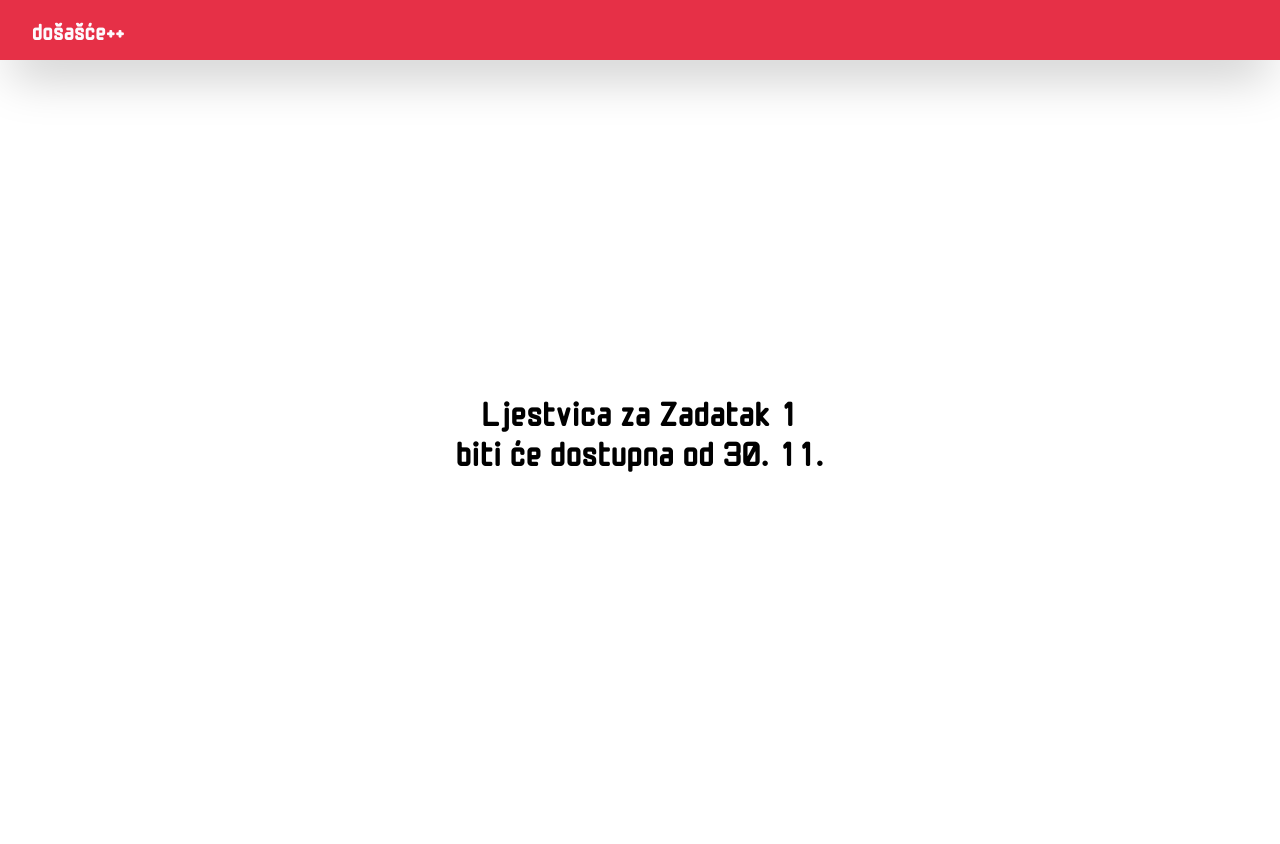
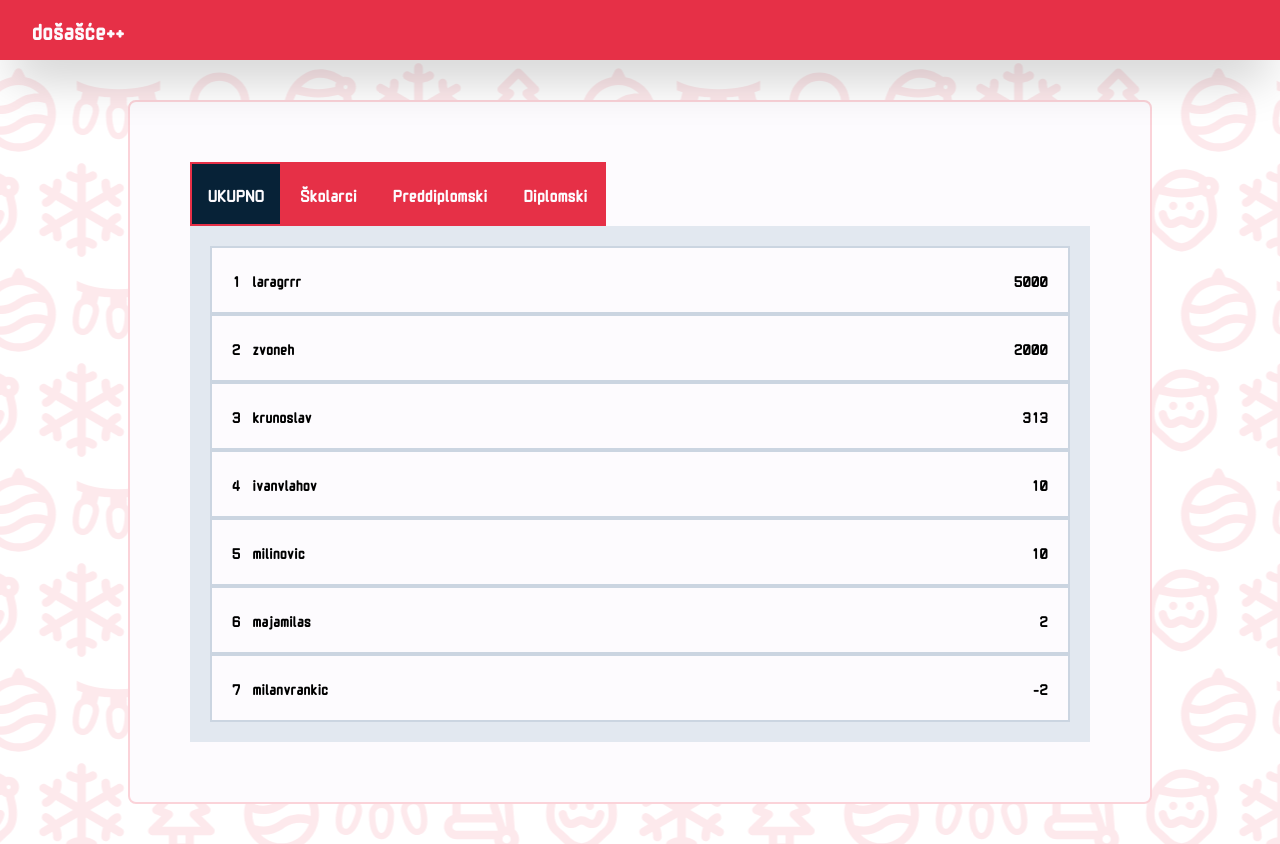
Before and after one commit to x-fer/dosasce-2023-web, a React (Vite) app: page /leaderboard/1 in a window 1280 px wide. Before the commit the page ends 800 px from the top, so only its background shows below. Built offline with nearby package versions, Linux system fonts and the light colour scheme; no server answers.

Commit message:
leaderboard

```diff
--- /dev/null
+++ b/src/components/RadioButton.tsx
@@ -0,0 +1,29 @@
+//import './radioButton.scss'
+
+const RadioButton = ({
+  data,
+  activeElement,
+  onChange,
+}: {
+  data: { id: number; title: string }[]
+  activeElement: number
+  onChange: (id: number) => void
+}) => {
+  return (
+    <div className="">
+      {data.map(entry => (
+        <button
+          key={`radio-button-${entry.id}`}
+          className={`m-0 inline-block border-2 border-red p-4 hover:bg-blue md:text-lg ${
+            activeElement === entry.id ? 'bg-blue text-white' : 'bg-red text-white'
+          }`}
+          onClick={e => onChange(entry.id)}
+        >
+          {entry.title}
+        </button>
+      ))}
+    </div>
+  )
+}
+
+export default RadioButton
--- a/src/screens/leaderboard/LeaderBoardComponent.tsx
+++ b/src/screens/leaderboard/LeaderBoardComponent.tsx
@@ -1,9 +1,47 @@
+import React, { useState } from 'react'
 import ProblemPage from '@/components/ProblemPage'
 
+import { leaderboardData } from './leaderboard_data'
+import RadioButton from '@/components/RadioButton'
+
 const LeaderBoardComponent = () => {
+  const [activeLeaderboard, setactiveLeaderboard] = useState<number>(0)
+
+  const radioButtonData = [
+    {
+      id: 0,
+      title: 'UKUPNO',
+    },
+    {
+      id: 1,
+      title: 'Školarci',
+    },
+    {
+      id: 2,
+      title: 'Preddiplomski',
+    },
+    {
+      id: 3,
+      title: 'Diplomski',
+    },
+  ]
   return (
     <ProblemPage>
-      <div></div>
+      <div className="p-5">
+        <RadioButton data={radioButtonData} activeElement={activeLeaderboard} onChange={setactiveLeaderboard} />
+
+        <div className="bg-slate-200 p-5">
+          {leaderboardData[activeLeaderboard]
+            .sort((a, b) => b.points - a.points)
+            .map((event, idx) => (
+              <div className="border-2 border-slate-300 bg-white p-5" key={event.nickname + '-' + idx}>
+                <div className="mr-3 inline">{idx + 1}</div>
+                <div className="inline">{event.nickname}</div>
+                <div className="float-right inline ">{event.points} </div>
+              </div>
+            ))}
+        </div>
+      </div>
     </ProblemPage>
   )
 }
--- a/src/screens/leaderboard/LeaderBoardPage.tsx
+++ b/src/screens/leaderboard/LeaderBoardPage.tsx
@@ -1,10 +1,11 @@
 import { useZadActive } from '@/utils/dates'
 import LeaderBoardComing from './LeaderBoardComing'
+import LeaderBoardComponent from './LeaderBoardComponent'
 
 const LeaderBoardPage = ({ number }: { number: number }) => {
-  const isActive = useZadActive(number)
+  const isActive = true //useZadActive(number)
 
-  return <>{isActive ? <div>leaderboard</div> : <LeaderBoardComing number={number} />}</>
+  return <>{isActive ? <LeaderBoardComponent /> : <LeaderBoardComing number={number} />}</>
 }
 
 export default LeaderBoardPage
--- /dev/null
+++ b/src/screens/leaderboard/leaderboard_data.tsx
@@ -0,0 +1,45 @@
+export type OsobaItem = {
+  nickname: string
+  points: number
+}
+
+const skolarci: OsobaItem[] = [
+  {
+    nickname: 'majamilas',
+    points: 2,
+  },
+  {
+    nickname: 'ivanvlahov',
+    points: 10,
+  },
+]
+
+const preddiplomski: OsobaItem[] = [
+  {
+    nickname: 'zvoneh',
+    points: 2000,
+  },
+  {
+    nickname: 'milanvrankic',
+    points: -2,
+  },
+]
+
+const diplomski: OsobaItem[] = [
+  {
+    nickname: 'laragrrr',
+    points: 5000,
+  },
+  {
+    nickname: 'milinovic',
+    points: 10,
+  },
+  {
+    nickname: 'krunoslav',
+    points: 313,
+  },
+]
+
+const SVI = [...skolarci, ...preddiplomski, ...diplomski]
+
+export const leaderboardData = [SVI, skolarci, preddiplomski, diplomski]
```
